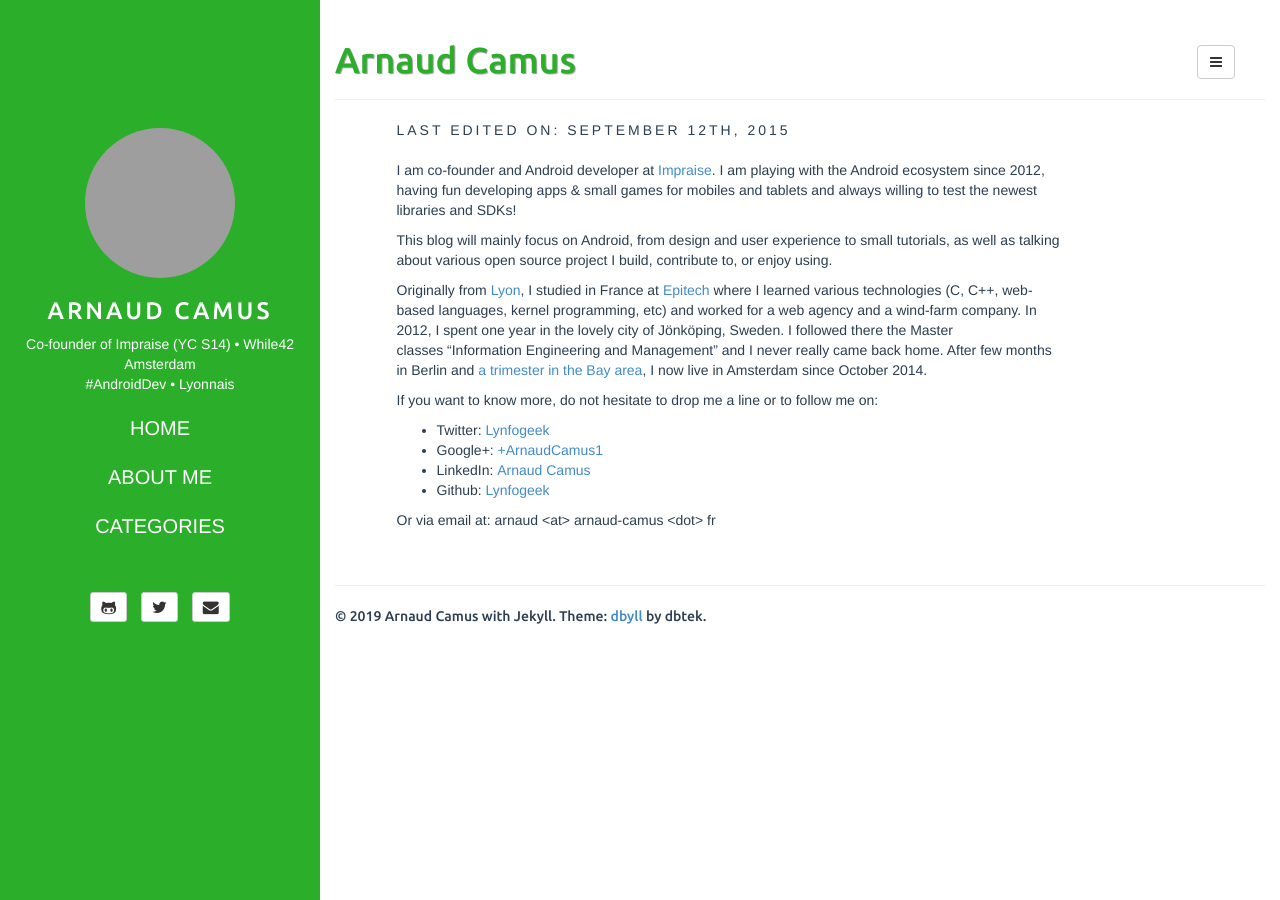
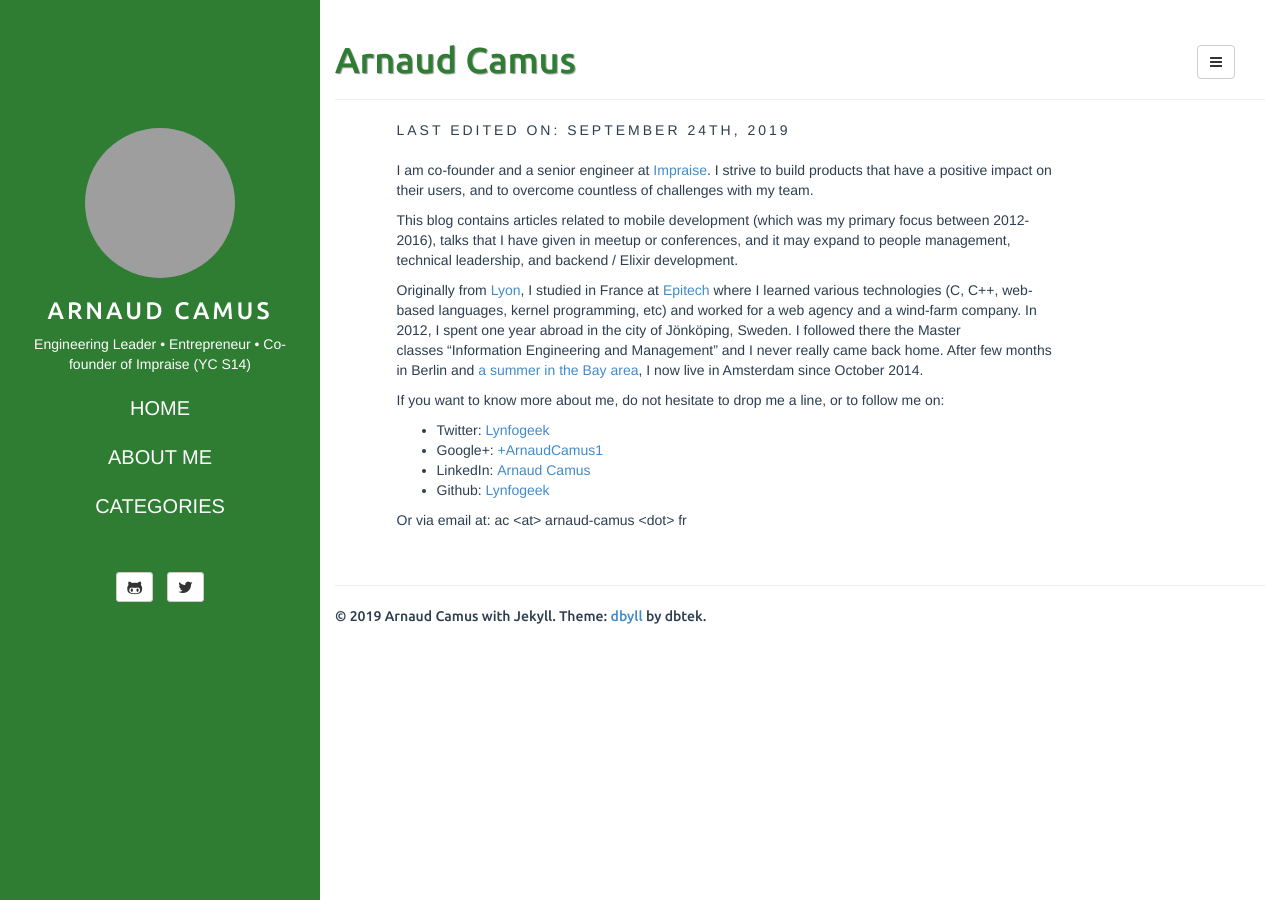
Before and after one commit to lynfogeek/blog, a Jekyll site: the page built from about-me/index.html, in a window 1280 px wide. Built offline with Jekyll 4.4.1, drawn with Linux system fonts in a browser that asks for light colours; grey boxes are pictures that could not be loaded.

Commit message:
update about me and meta data

```diff
--- a/_config.yml
+++ b/_config.yml
@@ -17,14 +17,13 @@
       title: "Arnaud Camus"
 
 title: "Arnaud Camus"
-description: Personal blog where I usually share tips and tricks about Android development.
+description: Personal website where I share about technology, leadership and other topics important to me.
 author:
   name: "Arnaud Camus"
-  email: arnaud@arnaud-camus.fr
   github: lynfogeek
   twitter: lynfogeek
   linkedin: arnaudcamus
-  bio: "Co-founder of Impraise (YC S14) • While42 Amsterdam<br />#AndroidDev • Lyonnais"
+  bio: "Engineering Leader • Entrepreneur • Co-founder of Impraise (YC S14)"
   email_md5: e9a0cebdef838ecfa24fc079b3ddc134
 site:
   url: http://localhost:4000/
--- a/_includes/sidebar.html
+++ b/_includes/sidebar.html
@@ -1,10 +1,10 @@
 <!-- sidebar.html -->
 <header class="sidebar-header" role="banner">
-	<a href="{{ site.BASE_PATH }}/">
+	<a href="{{ site.url }}/">
 		<img src="http://www.gravatar.com/avatar/{{site.author.email_md5}}?s=150" class="img-circle" />
 	</a>
 	<h3 class="title">
-        <a href="{{ site.BASE_PATH }}/">{{ site.title }}</a>
+        <a href="{{ site.url }}/">{{ site.title }}</a>
     </h3>
 </header>
 
@@ -16,9 +16,9 @@
 
 <div class="navigation">
 	<ul class="nav-menu">
-		<li><a href="{{ site.BASE_PATH }}">HOME</a></li>
-		<li><a href="{{ site.BASE_PATH }}/about-me/">ABOUT ME</a></li>
-		<li><a href="{{ site.BASE_PATH }}/categories.html">CATEGORIES</a></li>
+		<li><a href="{{ site.url }}">HOME</a></li>
+		<li><a href="{{ site.url }}/about-me/">ABOUT ME</a></li>
+		<li><a href="{{ site.url }}/categories.html">CATEGORIES</a></li>
 	</ul>
 </div>
 
--- a/about-me/index.html
+++ b/about-me/index.html
@@ -6,22 +6,25 @@
 <article>
 <div class="col-sm-10">
   <span class="post-date">
-	   Last edited on: September 12th, 2015
+	   Last edited on: September 24th, 2019
   </span>
   <div class="article_body">
-  		<p>I am co-founder and Android developer at&nbsp;<a href="http://impraise.com/">Impraise</a>. I am playing with the Android ecosystem since 2012,
-        having fun developing apps &amp; small games for mobiles and tablets and always willing to test the newest libraries and SDKs!</p>
+  		<p>I am co-founder and a senior engineer at&nbsp;<a href="http://impraise.com/">Impraise</a>.
+        I strive to build products that have a positive impact on their users, and to overcome countless of
+        challenges with my team.
+      </p>
 
-      <p>This blog will mainly focus on Android, from design and user experience to small tutorials, as well as talking about various open source project I build,
-         contribute to, or enjoy using.</p>
+      <p>This blog contains articles related to mobile development (which was my primary focus between 2012-2016),
+        talks that I have given in meetup or conferences, and it may expand to people management, technical leadership,
+        and backend / Elixir development.</p>
 
       <p>Originally from <a href="https://www.youtube.com/watch?v=53q2WOeUW9U" target="_blank">Lyon</a>, I studied in France at
          <a href="http://www.epitech.eu/" target="_blank">Epitech</a>&nbsp;where I learned various technologies (C,&nbsp;C++, web-based languages,
-         kernel programming, etc) and worked for a web agency and a wind-farm company. In 2012, I spent one year in the lovely city of Jönköping, Sweden.
+         kernel programming, etc) and worked for a web agency and a wind-farm company. In 2012, I spent one year abroad in the city of Jönköping, Sweden.
           I followed there the Master classes&nbsp;“Information Engineering and Management” and I never&nbsp;really came back home. After few months in Berlin
-          and <a href="https://www.ycombinator.com/" target="_blank">a trimester in the Bay area</a>, I&nbsp;now live&nbsp;in Amsterdam since October 2014.</p>
+          and <a href="https://www.ycombinator.com/" target="_blank">a summer in the Bay area</a>, I&nbsp;now live&nbsp;in Amsterdam since October 2014.</p>
 
-      <p>If you want to know more, do not hesitate to drop me a line or to follow me on:</p>
+      <p>If you want to know more about me, do not hesitate to drop me a line, or to follow me on:</p>
 
       <ul>
         <li>Twitter:&nbsp;<a href="http://twitter.com/lynfogeek">Lynfogeek</a></li>
@@ -30,7 +33,7 @@
         <li>Github: <a href="https://github.com/lynfogeek">Lynfogeek</a></li>
       </ul>
 
-      <p>Or via email at: arnaud &lt;at&gt; arnaud-camus &lt;dot&gt; fr</p>
+      <p>Or via email at: ac &lt;at&gt; arnaud-camus &lt;dot&gt; fr</p>
   </div>
 </div>
 </article>
--- a/assets/css/style.css
+++ b/assets/css/style.css
@@ -8,7 +8,7 @@
 	position: fixed;
 	top: 0px;
 	padding-top: 10%;
-	background-color: #2baf2b;
+	background-color: #2e7d32;
 	color: #fff;
 }
 
@@ -81,7 +81,7 @@
 }
 
 .page-header {
-	color: #2baf2b;
+	color: #2e7d32;
 	text-shadow: 1px 1px 1px rgba(150, 150, 150, 1);
 }
 
@@ -116,14 +116,14 @@
 article.home h5,
 article.home h6 {
 	font-family: 'Ubuntu', sans-serif;
-	color: #2baf2b;
+	color: #2e7d32;
 }
 
 article.home h1 a,
 article.home h2 a,
 article.home h3 a,
 article.home h4 a {
-	color: #2baf2b;
+	color: #2e7d32;
 }
 article.home h1 a:hover,
 article.home h2 a:hover,
@@ -165,7 +165,7 @@
     border-radius: 4px 0 0 4px;
 }
 
-.badge { background: #2baf2b; }
+.badge { background: #2e7d32; }
 
 #nav-menu{
     position: fixed;
```
